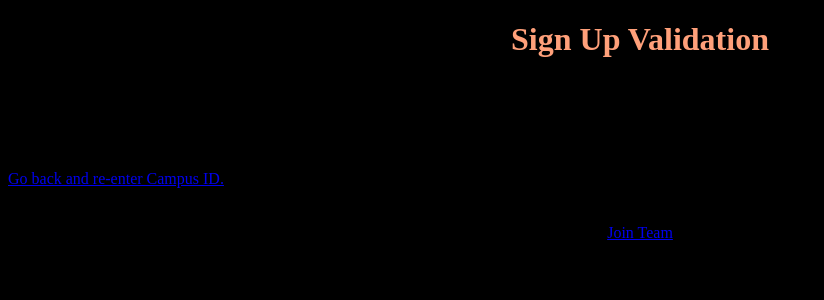
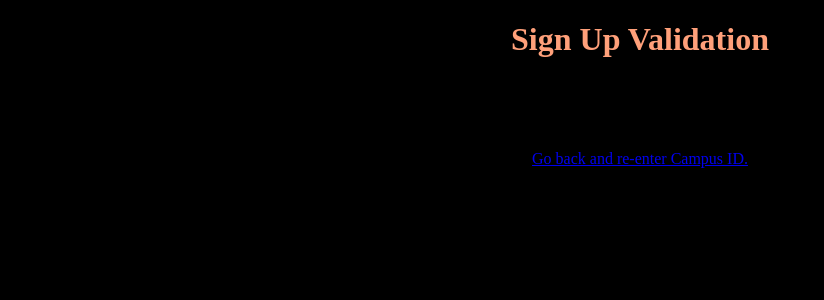
Before and after one commit to mohisyed/Quantum_Website, a PHP site: page /signup.php in a window 1280 px wide. Shown: the top 300 px of the page, without its empty margins (0-824 px from the left). Run offline with PHP 8.4, Linux system fonts and the light colour scheme; data that the repository does not hold is empty.

Commit message:
Update signup.php

```diff
--- a/signup.php
+++ b/signup.php
@@ -7,7 +7,7 @@
 </head>
 <body>
     <h1>Sign Up Validation</h1>
-
+  <div class = "button-center">
     <?php
 
         //will be connected to database...
@@ -31,21 +31,19 @@
         $username = mysqli_real_escape_string($db, $username);
         $password = mysqli_real_escape_string($db,$password);
 
-        //print statements
+        /*print statements
         echo "First Name: $firstName <br>";
         echo "Last Name: $lastName <br>";
         echo "Email: $email <br>";
-        echo "Campus ID: $campusID <br>";
+        echo "Campus ID: $campusID <br>";*/
+
         //check if campus id is valid
         if (preg_match("/[A-Za-z]{2}+\d{8}+/x", $campusID)) {
             echo "Campus ID was in correct format <br />";
-        } else {
-            echo "Campus ID was incorrect <br />";
-            echo '<a href="signup.html"> Go back and re-enter Campus ID. </a> <br />';
-        }
+
 
         //sql query
-        $constructed_query = "INSERT INTO newUser(firstName, lastName,  email, campusID, username, password) VALUES('$firstName', '$lastName','$email','campusID','username','$password')";
+        $constructed_query = "INSERT INTO newUser(firstName, lastName,  email, campusID, username, password) VALUES('$firstName', '$lastName','$email','$campusID','$username','$password')";
 
         //execute SQL squery
         mysqli_query($db, $constructed_query);
@@ -58,12 +56,21 @@
         }
 
         ?>
-    <br>
-    <br>
-    <div class = "button-center">
+       <br>
+        <br>
+        <div class = "button-center">
         <a href='jointeam.html'>
             Join Team
         </a>
-    </div>
+        </div>
+        <?php
+
+        } else {
+            echo nl2br("<p> Invalid Campus ID </p> \n \n");
+            echo '<a href="signup.html"> Go back and re-enter Campus ID. </a> <br />';
+        }
+
+        ?>
+        </div>
 </body>
 </html>
```
